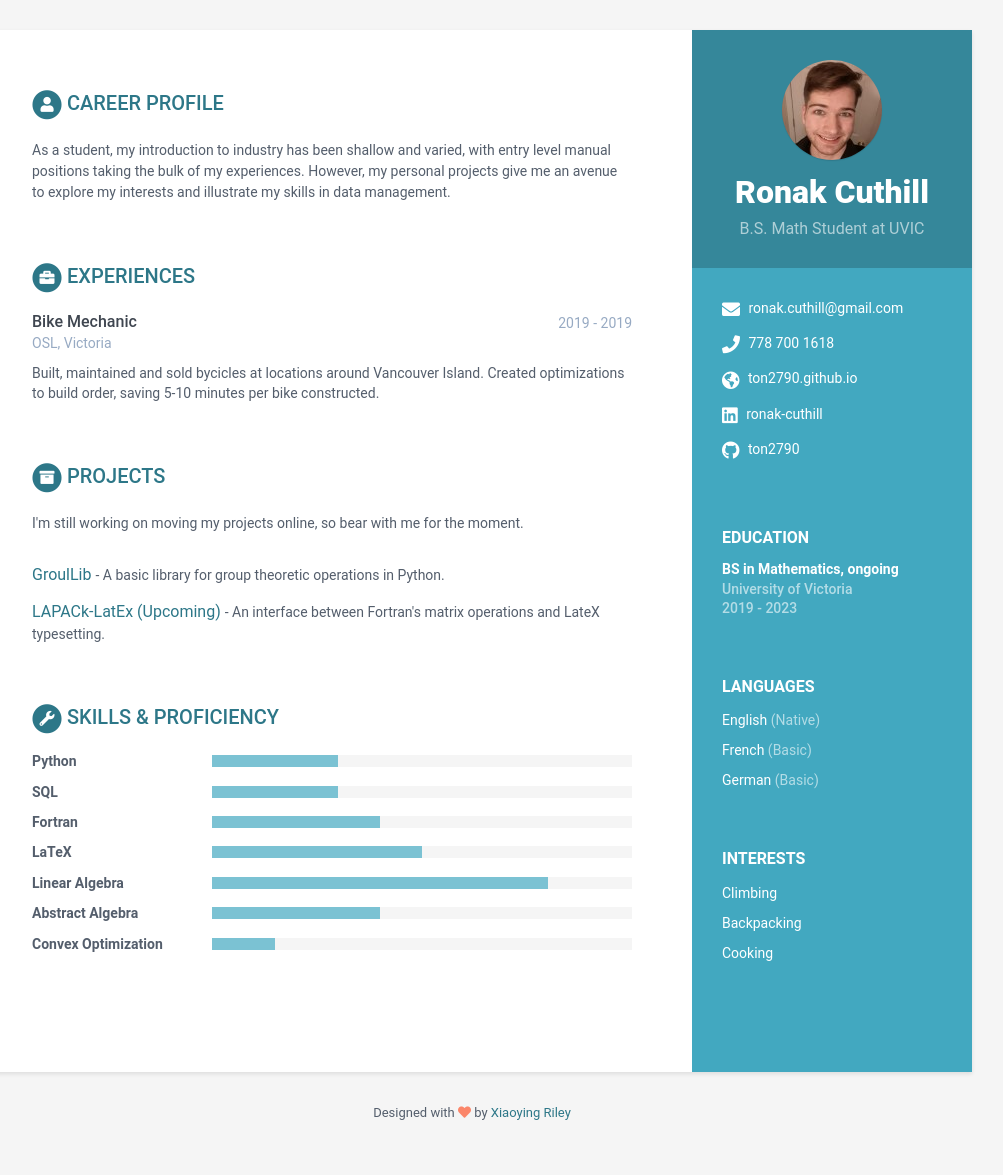
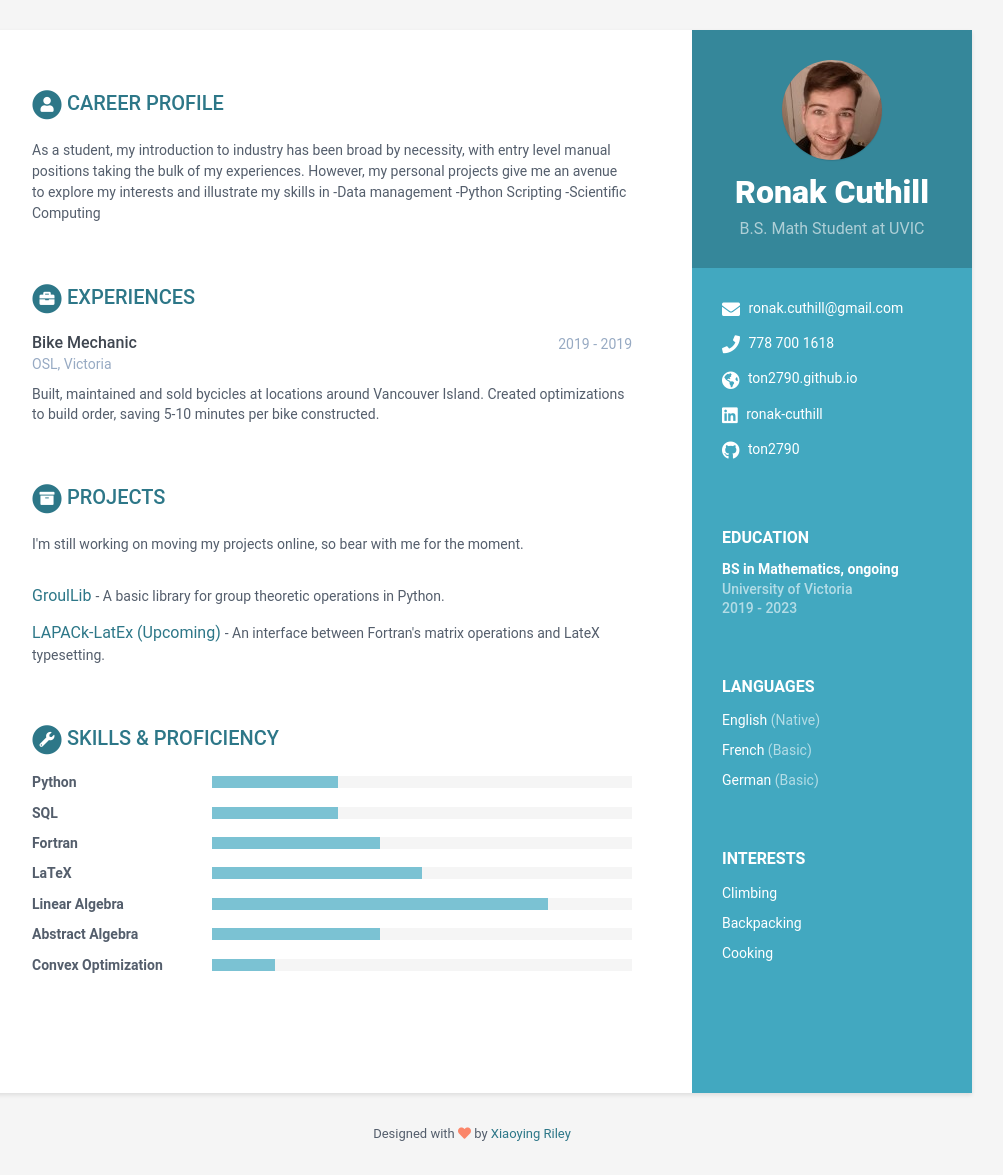
Before and after one commit to ton2790/ton2790.github.io, a Jekyll site: the page built from index.html, in a window 1280 px wide. Shown: the whole page, without its empty margins (168-1171 px from the left). Built offline with Jekyll 4.4.1, drawn with Linux system fonts in a browser that asks for light colours; before the commit the page ends 1154 px from its top, so only the background shows below that.

Commit message:
Changed description

```diff
--- a/_data/data.yml
+++ b/_data/data.yml
@@ -47,10 +47,13 @@ sidebar:
 career-profile:
     title: Career Profile
     summary: |
-      As a student, my introduction to industry has been shallow and varied,
+      As a student, my introduction to industry has been broad by necessity,
       with entry level manual positions taking the bulk of my experiences.
       However, my personal projects give me an avenue to explore my interests
-      and illustrate my skills in data management.
+      and illustrate my skills in
+          -Data management
+          -Python Scripting
+          -Scientific Computing
 education:
     - degree: BS in Mathematics, ongoing
       university: University of Victoria
```
Also changed, not shown: 2 other files.
